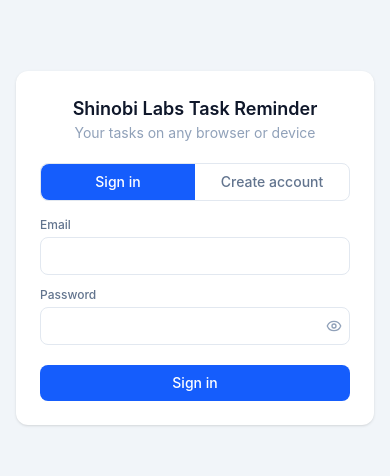
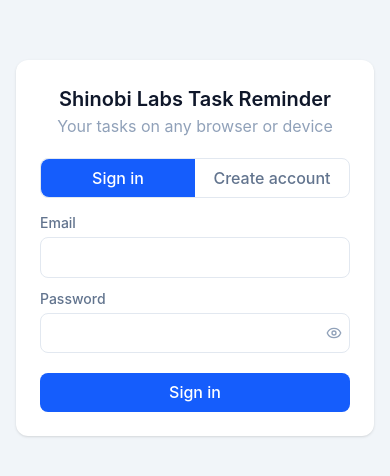
Before and after one commit to hirofukumotobr/Shinobi-Labs-Task-Remind, a React (Vite) app: page / in a window 390 px wide. Shown: the part 174-650 px from the top of the page. Built offline with nearby package versions, Linux system fonts and the light colour scheme; no server answers.

Commit message:
Aumenta o tamanho das fontes no mobile para melhor legibilidade
Sobrescreve as classes de tamanho de texto do Tailwind (text-xs a
text-lg) apenas abaixo de 640px, deixando a versão mobile com fontes
maiores sem alterar a versão desktop nem o espaçamento/layout.

```diff
--- a/src/index.css
+++ b/src/index.css
@@ -47,3 +47,24 @@
 .rdp-root {
   --rdp-accent-color: #3b82f6;
 }
+
+@media (max-width: 639px) {
+  .text-\[10px\] {
+    font-size: 12px;
+  }
+  .text-\[11px\] {
+    font-size: 13px;
+  }
+  .text-xs {
+    font-size: 14px;
+  }
+  .text-sm {
+    font-size: 16px;
+  }
+  .text-base {
+    font-size: 18px;
+  }
+  .text-lg {
+    font-size: 20px;
+  }
+}
```
